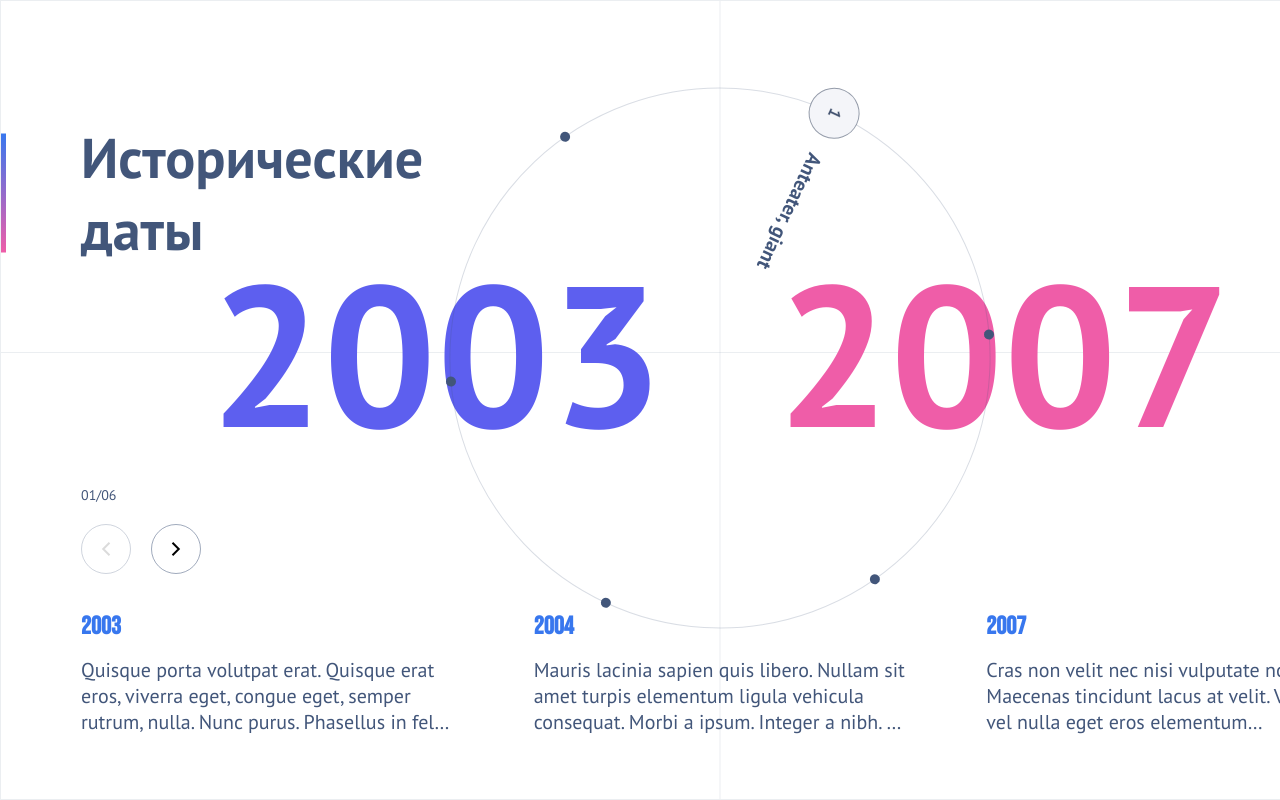
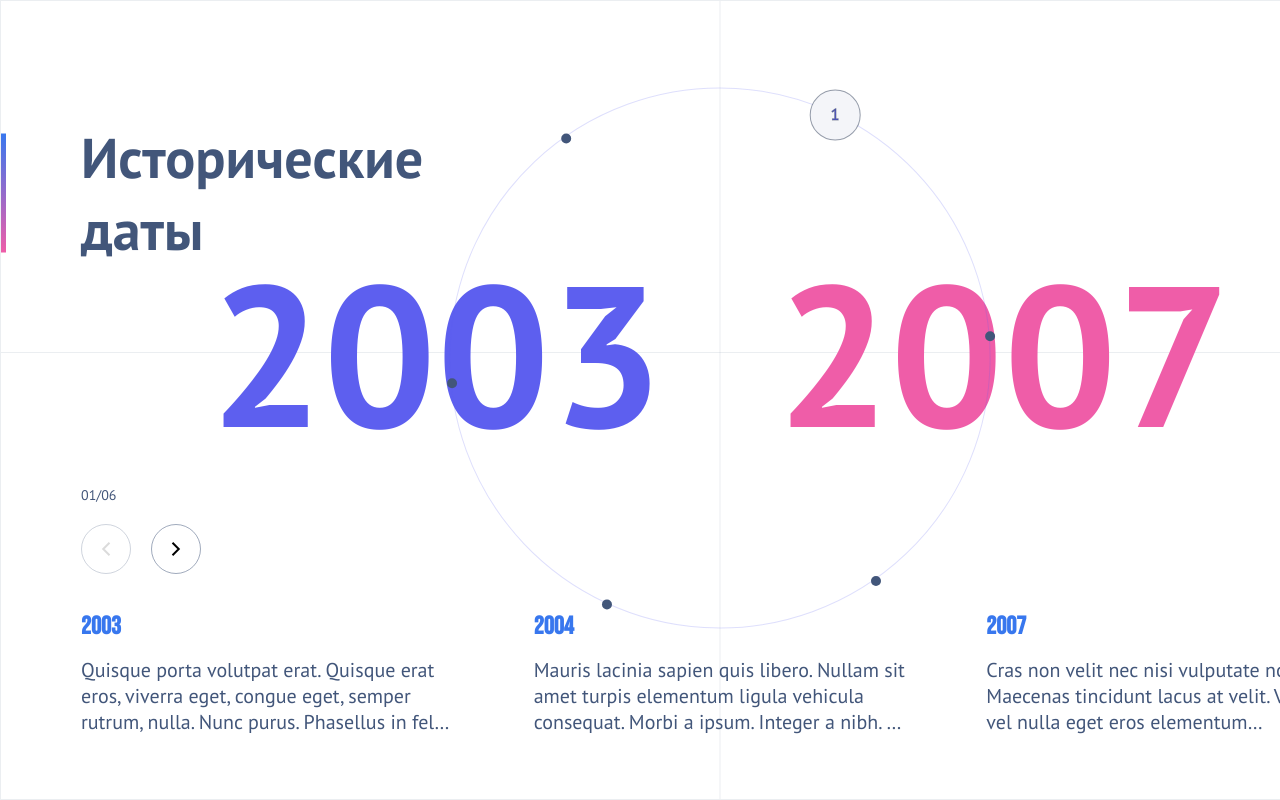
Before and after one commit to myavzur/only-slider, a React app: page / in a window 1280 px wide. Shown: the top 800 px of the page. Built offline with nearby package versions, Linux system fonts and the light colour scheme.

Commit message:
Fix carousel

```diff
--- a/src/components/timelapse-slider/timelapse-slider.tsx
+++ b/src/components/timelapse-slider/timelapse-slider.tsx
@@ -140,7 +140,6 @@ export const TimelapseSlider: FC<TimelapseSliderProps> = ({title, timelapses}) =
 							items={timelapses}
 							selectedIndex={selectedTimelapseIndex}
 							onSelect={selectTimelapse}
-							renderLabel={(timelapse) => timelapse.name}
 						/>
 					</div>
 
--- a/src/components/timelapse-slider/ui/carousel/carousel.tsx
+++ b/src/components/timelapse-slider/ui/carousel/carousel.tsx
@@ -29,8 +29,7 @@ const ACTIVE_DOT_ATTRS: gsap.AttrVars = {
 export const Carousel = <T extends unknown>({
 	items,
 	selectedIndex,
-	onSelect,
-	renderLabel
+	onSelect
 }: CarouselProps<T>) => {
 	const containerRef = useRef<SVGSVGElement | null>(null);
 
@@ -85,7 +84,13 @@ export const Carousel = <T extends unknown>({
 				.to(containerEl, {
 					duration: 1,
 					rotate: -finalAngle,
-					transformOrigin: "center center"
+					transformOrigin: "center center",
+					onUpdate: () => {
+						gsap.to("g", {
+							rotate: finalAngle,
+							transformOrigin: "center center"
+						})
+					}
 				})
 				.to(
 					["g", "circle"],
@@ -154,17 +159,6 @@ export const Carousel = <T extends unknown>({
 					>
 						{index + 1}
 					</text>
-
-					{renderLabel && (
-						<text
-							data-gsap-id="label"
-							className={styles.canvas__label}
-							x="45"
-							dy="0.3em"
-						>
-							{renderLabel(item)}
-						</text>
-					)}
 				</g>
 			))}
 		</svg>
--- a/src/components/timelapse-slider/ui/carousel/props.interface.ts
+++ b/src/components/timelapse-slider/ui/carousel/props.interface.ts
@@ -2,5 +2,4 @@ export interface CarouselProps<T> {
 	items: T[];
 	selectedIndex: number;
 	onSelect: (index: number) => void;
-	renderLabel?: (item: T) => React.ReactNode;
 }
--- a/src/components/timelapse-slider/ui/carousel/styles.module.scss
+++ b/src/components/timelapse-slider/ui/carousel/styles.module.scss
@@ -1,20 +1,19 @@
 .canvas {
 	&__path {
 		fill: none;
-		stroke: rgba(var(--color-blue-800), 0.2);
+		stroke: rgba(var(--color-blue-900), 0.2);
 		stroke-width: 1;
 	}
 
 	// Неактивный стиль
 	&__group {
 		cursor: pointer;
-		fill: rgb(var(--color-blue-800));
+		fill: rgb(var(--color-blue-900));
 	}
 
-	&__text,
-	&__label {
+	&__text {
 		font-family: "PT Sans";
-		fill: rgb(var(--color-blue-800));
+		fill: rgb(var(--color-blue-900));
 		user-select: none;
 	}
 
```
